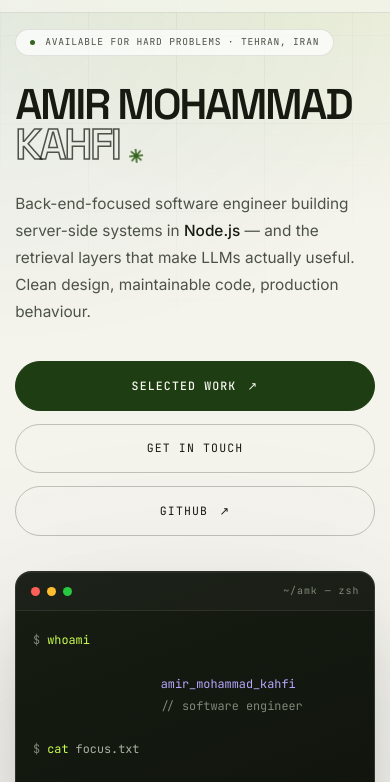
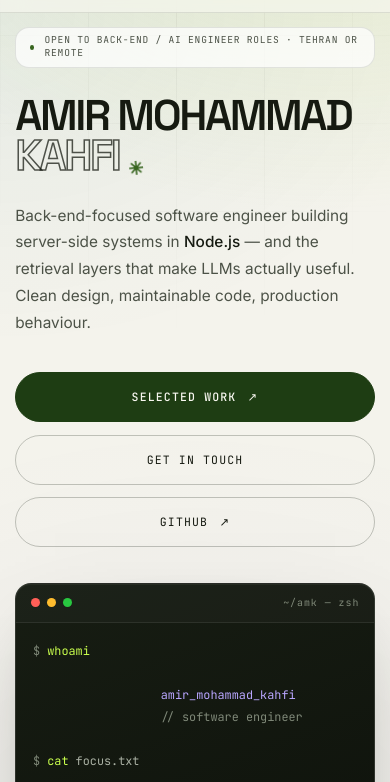
Before and after one commit to SArshiaK/whoami, an Astro site: page / in a window 390 px wide. Shown: the part 53-835 px from the top of the page. Built offline with nearby package versions, Linux system fonts and the light colour scheme; Astro itself is replaced by a stand-in of ours.

Commit message:
Update hero and remove public phone

```diff
--- a/src/pages/index.astro
+++ b/src/pages/index.astro
@@ -318,7 +318,7 @@ const projects = [
           <div class="chapter__wrap hero__inner">
             <div>
               <span class="eyebrow"
-                ><i></i> Available for hard problems · Tehran, Iran</span
+                ><i></i> Open to Back-end / AI Engineer roles · Tehran or remote</span
               >
               <h1 class="hero__title">
                 <span>Amir Mohammad</span>
@@ -416,7 +416,7 @@ const projects = [
   <span class="key">"stack"</span><span class="punc">:</span> <span class="punc">[</span><span class="str">"node"</span><span class="punc">,</span> <span class="str">"nest"</span><span class="punc">,</span> <span class="str">"postgres"</span><span class="punc">]</span><span class="punc">,</span>
   <span class="key">"shipping_since"</span><span class="punc">:</span> <span class="num">2023</span><span class="punc">,</span>
   <span class="key">"currently"</span><span class="punc">:</span> <span class="str">"M.Sc. @ IUST"</span><span class="punc">,</span>
-  <span class="key">"open_to"</span><span class="punc">:</span> <span class="str">"hard problems"</span><span class="punc">,</span>
+  <span class="key">"open_to"</span><span class="punc">:</span> <span class="str">"back-end / AI roles"</span><span class="punc">,</span>
   <span class="key">"available"</span><span class="punc">:</span> <span class="bool">true</span>
 <span class="punc">&#125;</span></pre>
               </div>
@@ -791,7 +791,6 @@ const projects = [
             <div class="chapter-contact__links">
               <a href="https://github.com/SArshiaK" target="_blank" rel="noreferrer">GitHub ↗</a>
               <a href="https://linkedin.com/in/sarshiak" target="_blank" rel="noreferrer">LinkedIn ↗</a>
-              <a href="tel:09039618464">0903 961 8464</a>
             </div>
 
             <footer class="foot" style="margin-top:2rem">
```
